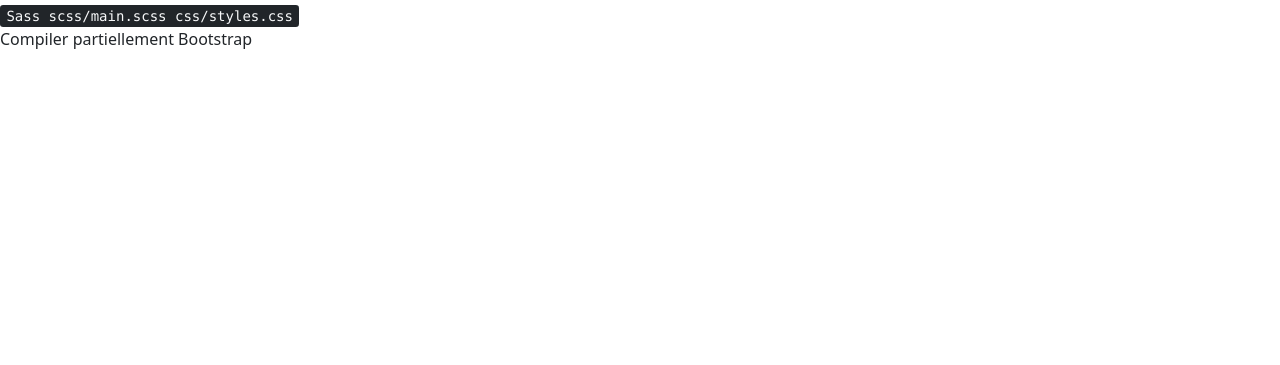
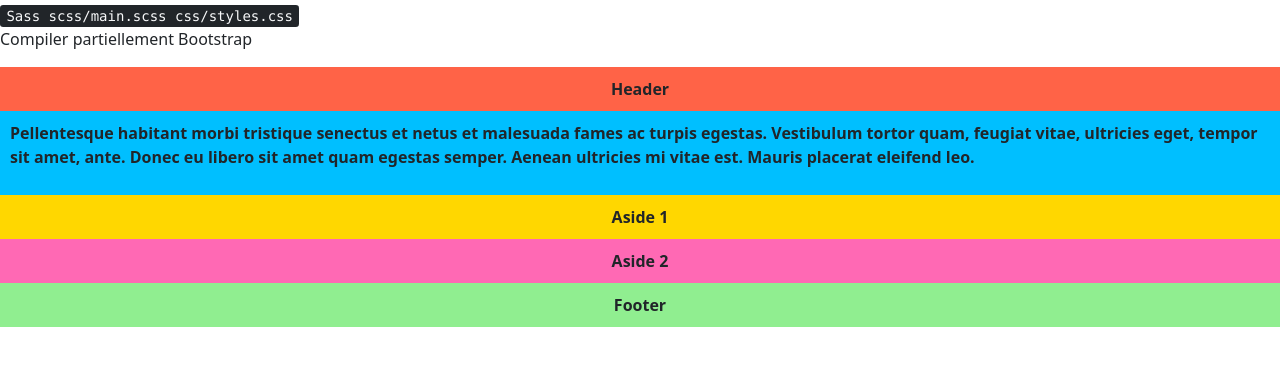
Before and after one commit to pbreteche/sass-bootstrap-2105, a website: page 04-bootstrap/index2.html in a window 1280 px wide. Shown: the part 53-418 px from the top of the page. Drawn offline with nearby package versions, Linux system fonts and the light colour scheme; files that its build step writes are made by us from their sources.

Commit message:
atelier grille bootstrap

```diff
--- a/04-bootstrap/index2.html
+++ b/04-bootstrap/index2.html
@@ -12,6 +12,14 @@
         <kbd>Sass scss/main.scss css/styles.css</kbd>
         <figcaption>Compiler partiellement Bootstrap</figcaption>
     </figure>
-
+    <div class="wrapper">
+        <header class="header">Header</header>
+        <article class="main">
+          <p>Pellentesque habitant morbi tristique senectus et netus et malesuada fames ac turpis egestas. Vestibulum tortor quam, feugiat vitae, ultricies eget, tempor sit amet, ante. Donec eu libero sit amet quam egestas semper. Aenean ultricies mi vitae est. Mauris placerat eleifend leo.</p>
+        </article>
+        <aside class="aside aside-1">Aside 1</aside>
+        <aside class="aside aside-2">Aside 2</aside>
+        <footer class="footer">Footer</footer>
+    </div>
 </body>
 </html>
--- a/04-bootstrap/scss/main.scss
+++ b/04-bootstrap/scss/main.scss
@@ -20,4 +20,5 @@
 @import "../node_modules/bootstrap/scss/bootstrap-utilities.scss";
 
 // 5. Add additional custom code here
-@import 'base/elements';
+@import 'base/elements',
+        'temp/grid';
--- /dev/null
+++ b/04-bootstrap/scss/temp/_grid.scss
@@ -0,0 +1,7 @@
+.wrapper { font-weight: bold; text-align: center; }
+.wrapper > * { padding: 10px;}
+.header { background: tomato;}
+.footer { background: lightgreen;}
+.main { text-align: left; background: deepskyblue; }
+.aside-1 { background: gold;}
+.aside-2 { background: hotpink;}
```
